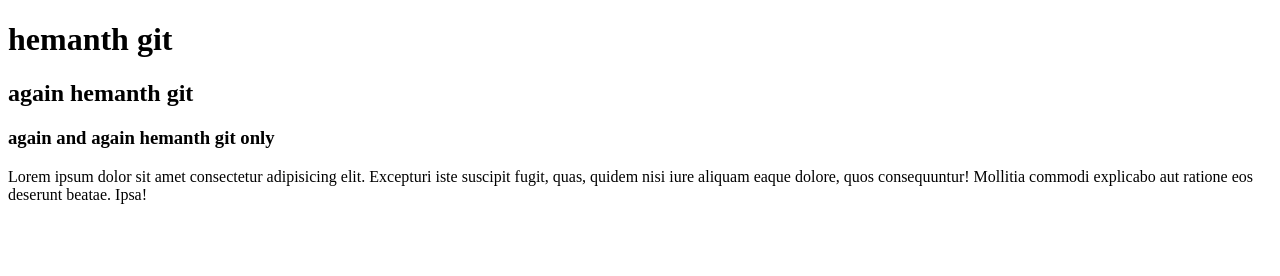
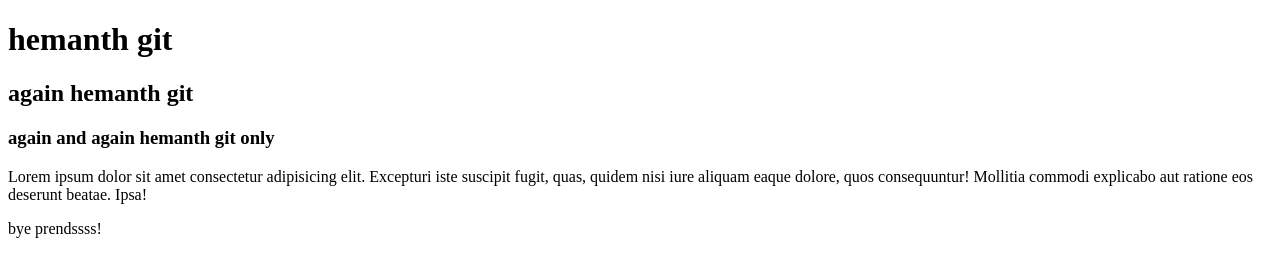
Before and after one commit to hemanth498/vsm-pro, a plain HTML site: page index.html in a window 1280 px wide. Drawn offline with Linux system fonts and the light colour scheme.

Commit message:
Update index.html

```diff
--- a/index.html
+++ b/index.html
@@ -15,5 +15,6 @@
       consequuntur! Mollitia commodi explicabo aut ratione eos deserunt beatae.
       Ipsa!
     </p>
+    <p>bye prendssss!</p>
   </body>
 </html>
```
